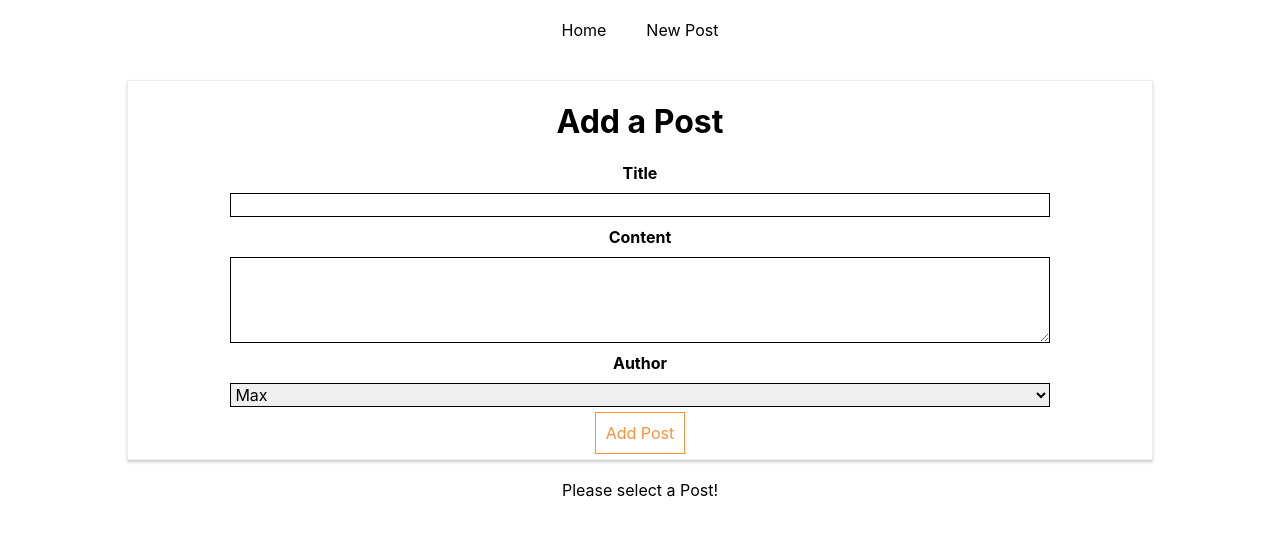
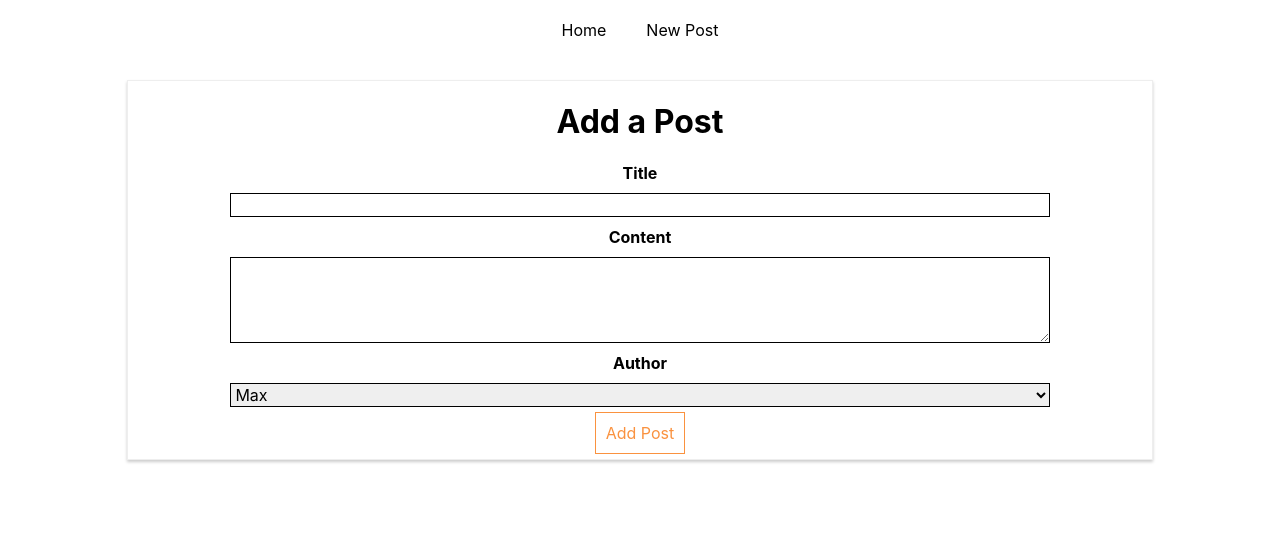
Before and after one commit to chomarlay/http-app1, a React app: page /new-post in a window 1280 px wide. Shown: the top 536 px of the page. Built offline with nearby package versions, Linux system fonts and the light colour scheme; no server answers.

Commit message:
more routing

```diff
--- a/src/containers/Blog/Blog.js
+++ b/src/containers/Blog/Blog.js
@@ -1,5 +1,5 @@
 import React, { Component } from 'react';
-import  { Route, NavLink } from 'react-router-dom';
+import  { Route, NavLink, Switch } from 'react-router-dom';
 import Posts from './Posts/Posts';
 import NewPost from './NewPost/NewPost';
 import FullPost from './FullPost/FullPost';
@@ -28,10 +28,11 @@ class Blog extends Component {
                 </header>
                 {/*<Route path='/' exact render ={()=> <h1>Home</h1>} />
                 <Route path='/'  render ={()=> <h1>Home 2</h1>} />*/}
-                <Route path="/" exact component={Posts}/>
-                <Route path="/new-post" component={NewPost}/>
-                <Route path="/:id" component={FullPost}/>
-
+                <Switch>
+                    <Route path="/" exact component={Posts}/>
+                    <Route path="/new-post" component={NewPost}/>
+                    <Route path="/:id"  exact component={FullPost}/>
+                </Switch>
             </div>
         );
     }
```
